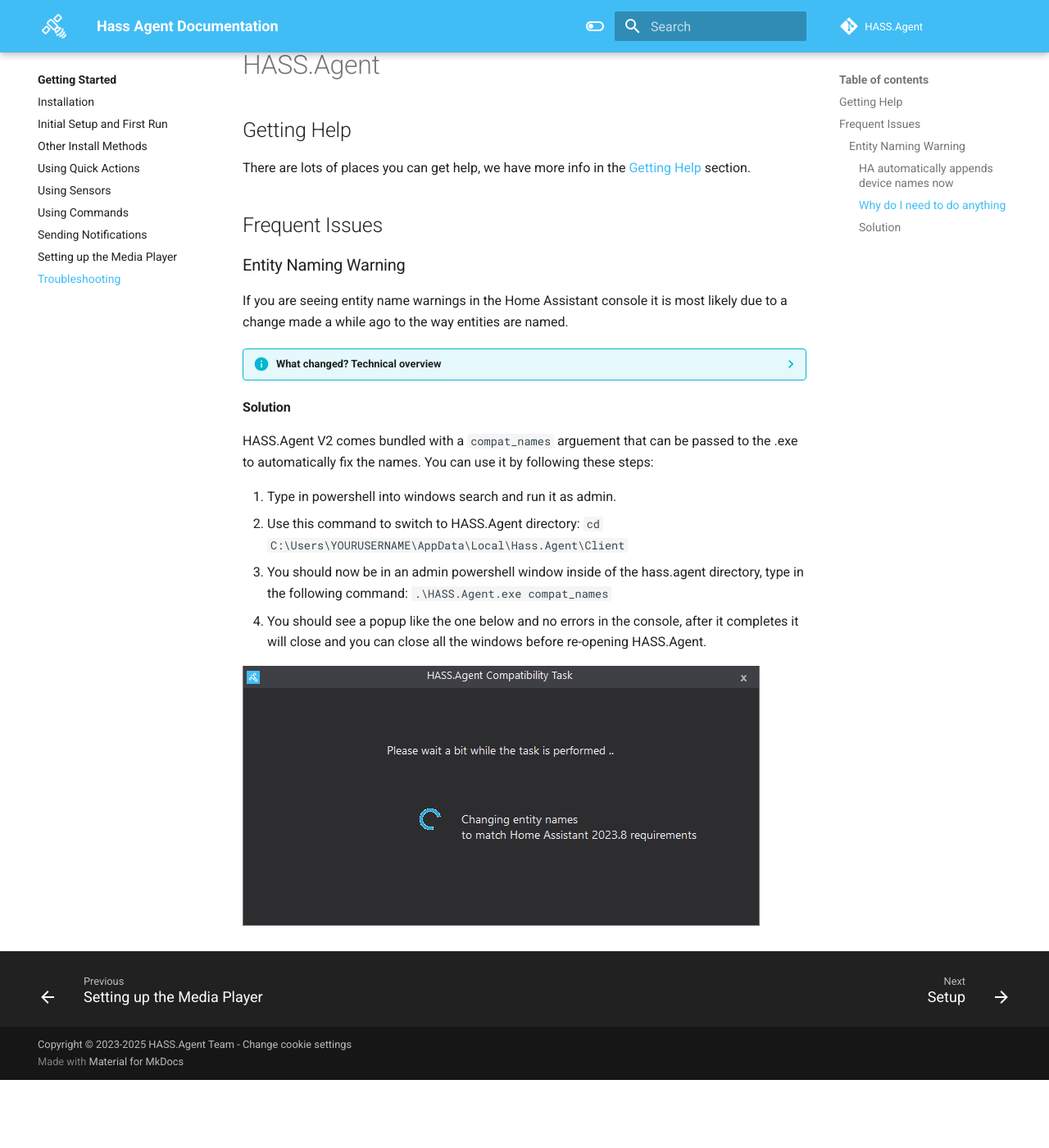
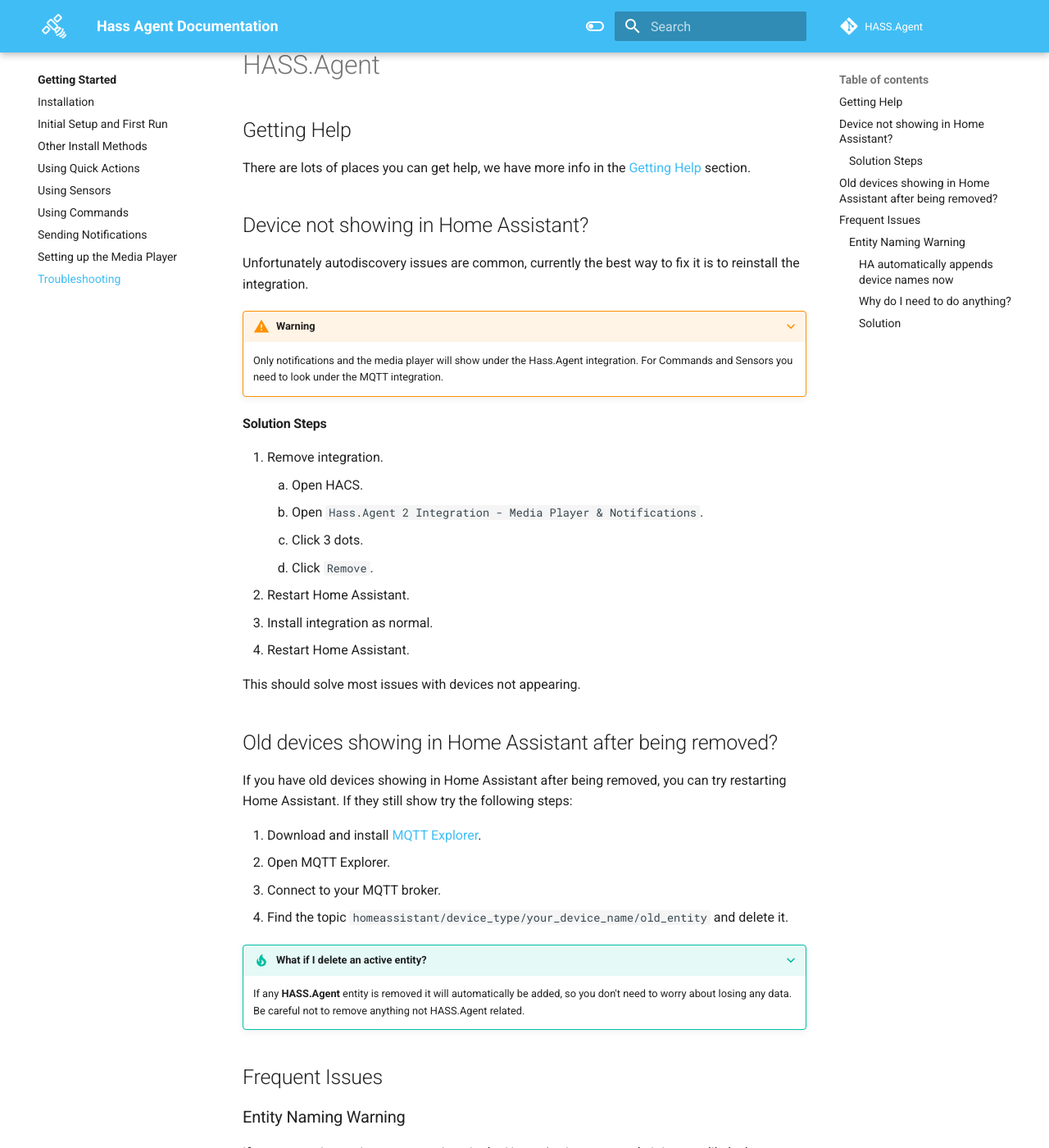
Before and after one commit to hass-agent/HASS.Agent-Documentation, an MkDocs documentation site: the page built from docs/getting-started/troubleshooting.md, in a window 1280 px wide and 1400 px high, scrolled down 231 px. Shown: the whole window at 82% size. Built offline with MkDocs 1.6.1 and Material for MkDocs 9.7.7, drawn with Linux system fonts in a browser that asks for light colours; a script that is not in the unit is left out; comment, search, counter and statistics services are not loaded; the version menu is left out; before the commit the page ends 1548 px from its top, so only the background shows below that.

Commit message:
Troubleshooting reinstall integration and remove old devices (#28)
* Add reinstall integration to troubleshooting

* Add removing old devices to troubleshooting

* Fix punctuation of troubleshooting page

```diff
--- a/docs/getting-started/troubleshooting.md
+++ b/docs/getting-started/troubleshooting.md
@@ -3,6 +3,40 @@
 ## Getting Help
 
 There are lots of places you can get help, we have more info in the [Getting Help](../getting-help.md) section.
+
+## Device not showing in Home Assistant?
+
+Unfortunately autodiscovery issues are common, currently the best way to fix it is to reinstall the integration.
+
+???+ warning
+
+    Only notifications and the media player will show under the Hass.Agent integration. For Commands and Sensors you need to look under the MQTT integration.
+
+#### Solution Steps
+
+1. Remove integration.
+      1. Open HACS.
+      2. Open `Hass.Agent 2 Integration - Media Player & Notifications`.
+      3. Click 3 dots.
+      4. Click `Remove`.
+2. Restart Home Assistant.
+3. Install integration as normal.
+4. Restart Home Assistant.
+
+This should solve most issues with devices not appearing.
+
+## Old devices showing in Home Assistant after being removed?
+
+If you have old devices showing in Home Assistant after being removed, you can try restarting Home Assistant. If they still show try the following steps:
+
+1. Download and install [MQTT Explorer](https://mqtt-explorer.com/){target="_blank"}.
+2. Open MQTT Explorer.
+3. Connect to your MQTT broker.
+4. Find the topic `homeassistant/device_type/your_device_name/old_entity` and delete it.
+
+???+ tip "What if I delete an active entity?"
+
+    If any **HASS.Agent** entity is removed it will automatically be added, so you don't need to worry about losing any data. Be careful not to remove anything not HASS.Agent related.
 
 ## Frequent Issues
 
@@ -15,7 +49,7 @@
     #### HA automatically appends device names now
     The change HA implemented is that it now automatically appends device names to the start of entity names. So if your device is named `my-pc` and the entity is called gpu-temp HA will automatically join these to create `my-pc_gpu-temp`.
 
-    #### Why do I need to do anything
+    #### Why do I need to do anything?
     If you don't do anything, and you have currently named your entities with the device at the start(was default in V1) it will show as a console error because the entity will be named: `my-pc` + `my-pc_gpu-temp` creating: `my-pc_my-pc_gpu-temp`.
 
 #### Solution
@@ -23,8 +57,8 @@
 HASS.Agent V2 comes bundled with a `compat_names` arguement that can be passed to the .exe to automatically fix the names. You can use it by following these steps:
 
 1. Type in powershell into windows search and run it as admin.
-2. Use this command to switch to HASS.Agent directory: `cd C:\Users\YOURUSERNAME\AppData\Local\Hass.Agent\Client`
-3. You should now be in an admin powershell window inside of the hass.agent directory, type in the following command: `.\HASS.Agent.exe compat_names`
+2. Use this command to switch to HASS.Agent directory: `cd C:\Users\YOURUSERNAME\AppData\Local\Hass.Agent\Client`.
+3. You should now be in an admin powershell window inside of the hass.agent directory, type in the following command: `.\HASS.Agent.exe compat_names`.
 4. You should see a popup like the one below and no errors in the console, after it completes it will close and you can close all the windows before re-opening HASS.Agent.
 
 ![Compat Names Processing Dialog](../assets/images/screenshots/compat_names.PNG)
```
